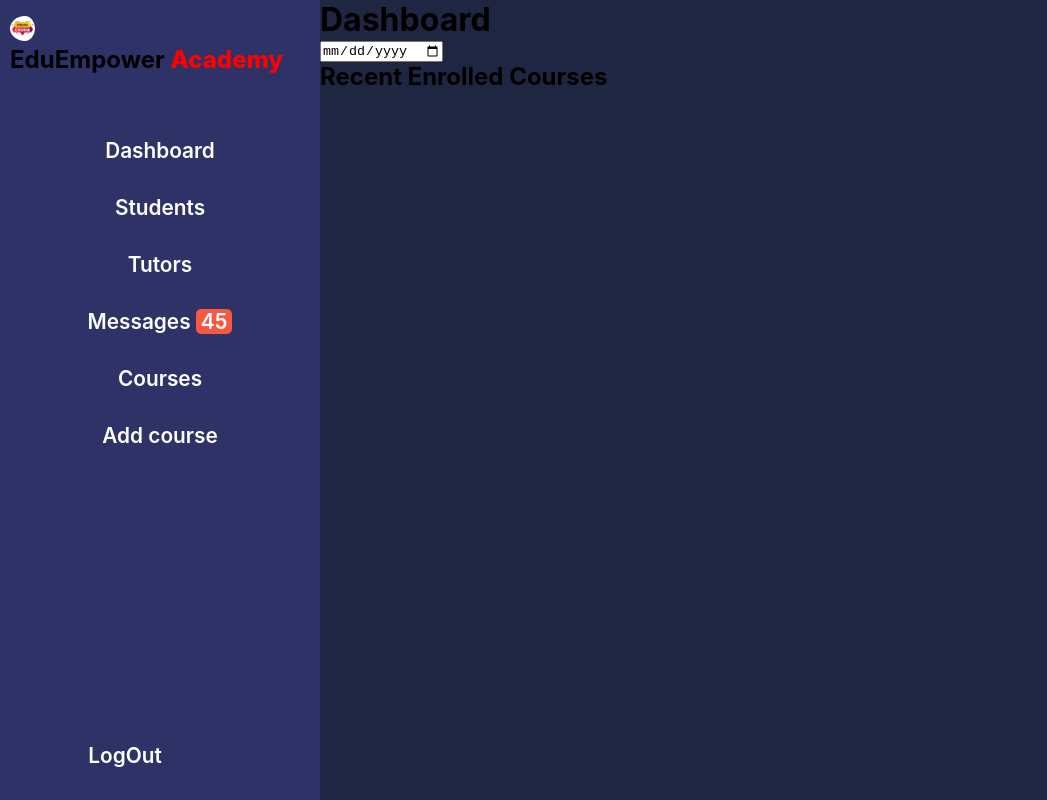
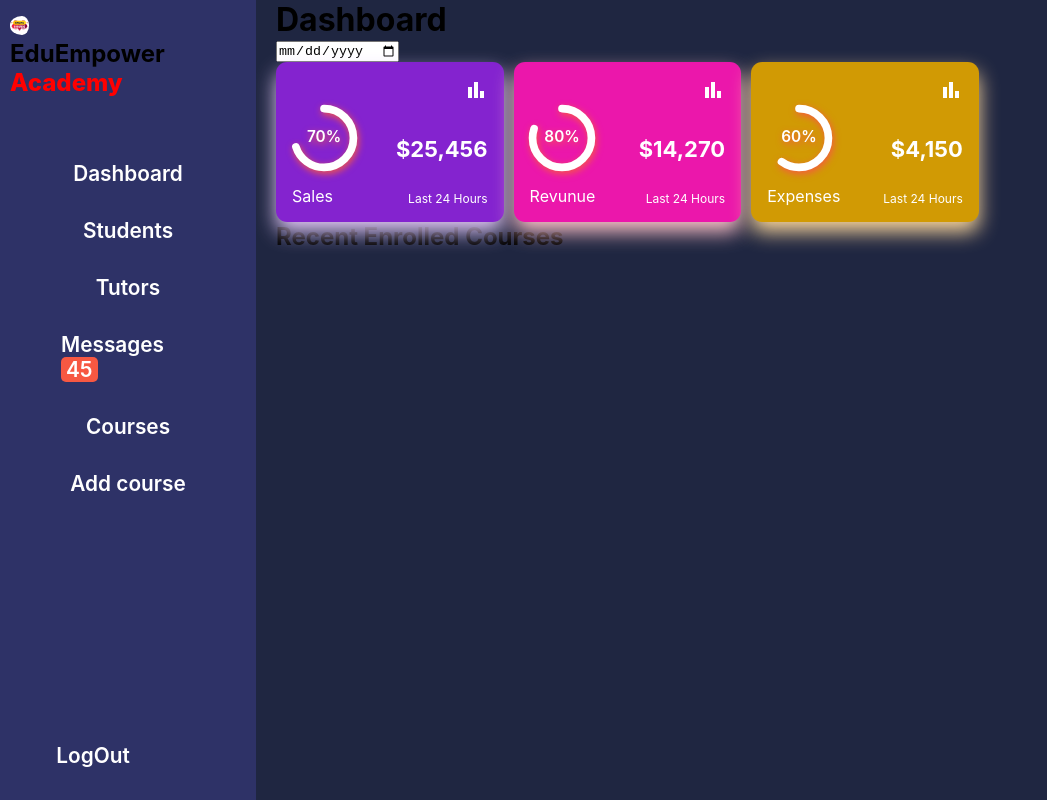
Before and after one commit to Code-Mole/Online_Course_System_Dashboard, a React (Create React App) app in the folder client/: page /Dashboard in a window 1280 px wide. Shown: the whole page, without its empty margins (0-1047 px from the left). Built offline with nearby package versions, Linux system fonts and the light colour scheme.

Commit message:
cards for dashboard

```diff
--- a/client/package.json
+++ b/client/package.json
@@ -5,11 +5,15 @@
   "dependencies": {
     "@emotion/react": "^11.13.0",
     "@emotion/styled": "^11.13.0",
-    "@mui/material": "^5.16.6",
+    "@mui/icons-material": "^5.16.7",
+    "@mui/material": "^5.16.7",
     "@testing-library/jest-dom": "^5.17.0",
     "@testing-library/react": "^13.4.0",
     "@testing-library/user-event": "^13.5.0",
+    "apexcharts": "^3.52.0",
+    "framer-motion": "^11.3.27",
     "react": "^18.3.1",
+    "react-circular-progressbar": "^2.1.0",
     "react-dom": "^18.3.1",
     "react-router-dom": "^6.25.1",
     "react-scripts": "5.0.1",
--- /dev/null
+++ b/client/src/Components/Cards/Card.jsx
@@ -0,0 +1,37 @@
+import React, { useState } from "react";
+import "./Cards.css";
+import { motion, AnimatePresence } from "framer-motion";
+import ConpactCard from "./ConpactCard";
+import ExpandedCard from "./ExpandedCard";
+
+
+function Card(props) {
+  const [expended, setExpanded] = useState(false);
+
+  const variants = {
+    hidden: { opacity: 0, y: -100 }, // Initial state
+    visible: { opacity: 1, y: 0 }, // Animate to this state
+  };
+  return (
+    <AnimatePresence>
+      <motion.div
+        key="my-element" // Key is essential for AnimatePresence
+        variants={variants}
+        initial="hidden"
+        animate="visible"
+        transition={{ duration: 0.5 }}
+      >
+        {expended ? (
+          <ExpandedCard param={props} setExpanded={() => setExpanded(false)} />
+        ) : (
+          <ConpactCard param={props} setExpanded={() => setExpanded(true)} />
+        )}
+      </motion.div>
+    </AnimatePresence>
+  );
+}
+
+
+
+
+export default Card;
--- /dev/null
+++ b/client/src/Components/Cards/Cards.css
@@ -0,0 +1,65 @@
+/* cards */
+.cards {
+  display: flex;
+  gap: 10px;
+}
+.parentContainer {
+  width: 100%;
+}
+
+/* card */
+.conpactCard {
+  padding: 1rem;
+  display: flex;
+  flex: 1;
+  height: 10rem !important;
+  border-radius: 0.7rem;
+  color: var(--color-white);
+  position: relative;
+  cursor: pointer;
+  background-color: var(--color-background1);
+}
+.conpactCard:hover {
+  box-shadow: none !important;
+}
+.conpactCard__content {
+}
+.radialBar {
+  flex: 1;
+  display: flex;
+  flex-direction: column;
+  justify-content: flex-end;
+  gap: 1rem;
+}
+.CircularProgressbar {
+  width: 4rem !important;
+  overflow: visible;
+}
+.CircularProgressbar-path {
+  stroke: white !important;
+  stroke-width: 12px !important;
+  filter: drop-shadow(2px 4px 6px var(--color-danger)) !important;
+}
+.CircularProgressbar-trail {
+  display: none;
+}
+.CircularProgressbar-text {
+  fill: white !important;
+  font-size: 1.5rem !important;
+  font-weight: 600 !important;
+  filter: drop-shadow(2px 4px 6px var(--color-danger)) !important;
+}
+.conpactCard__content {
+  flex: 1;
+  display: flex;
+  flex-direction: column;
+  justify-content: space-between;
+  align-items: flex-end;
+}
+.conpactCard__content > span:nth-child(2) {
+  font-size: 22px;
+  font-weight: bold;
+}
+.conpactCard__content > span:nth-child(3) {
+  font-size: 12px;
+}
--- /dev/null
+++ b/client/src/Components/Cards/Cards.jsx
@@ -0,0 +1,26 @@
+import React from "react";
+import "./Cards.css";
+import { cardData } from "./Data.js";
+import Card from "./Card.jsx";
+
+function Cards() {
+  return (
+    <div className="cards">
+      {cardData.map((card, id) => {
+        return (
+          <div className="parentContainer" key={id}>
+            <Card
+              title={card.title}
+              color={card.color}
+              barValue={card.barValue}
+              value={card.value}
+              series={card.series}
+            />
+          </div>
+        );
+      })}
+    </div>
+  );
+}
+
+export default Cards;
--- /dev/null
+++ b/client/src/Components/Cards/ConpactCard.jsx
@@ -0,0 +1,34 @@
+import BarChartIcon from "@mui/icons-material/BarChart";
+import { CircularProgressbar } from "react-circular-progressbar";
+import "react-circular-progressbar/dist/styles.css";
+// compactCard
+
+function ConpactCard({ param, setExpanded }) {
+    return (
+      <div
+        className="conpactCard"
+        style={{
+          backgroundColor: param.color.backGroundColor,
+          boxShadow: param.color.boxShadow,
+        }}
+        onClick={setExpanded}
+      >
+        <div className="radialBar">
+          <CircularProgressbar
+            value={param.barValue}
+            text={`${param.barValue}%`}
+          />
+          <span>{param.title}</span>
+        </div>
+        <div className="conpactCard__content">
+          <div>
+            <BarChartIcon />
+          </div>
+          <span>${param.value}</span>
+          <span>Last 24 Hours</span>
+        </div>
+      </div>
+    );
+  }
+
+  export default ConpactCard;
--- /dev/null
+++ b/client/src/Components/Cards/Data.js
@@ -0,0 +1,54 @@
+export const cardData = [
+  {
+    id: 1,
+    title: "Sales",
+    color: {
+      backGroundColor: "#8423cf",
+      // backGroundColor: "linear-gradient(180deg, #bb67ff 0%, #c484f3 100%)",
+      boxShadow: "0px 10px 20px 0px #e0c6f5",
+    },
+    barValue: 70,
+    value: "25,456",
+    series: [
+      {
+        name: "Sales",
+        data: [31, 40, 28, 51, 42, 109, 100],
+      },
+    ],
+  },
+  {
+    id: 2,
+    title: "Revunue",
+    color: {
+      backGroundColor: "#eb17ab",
+      // backGroundColor: "linear-gradient(180deg, #ff919d 0%, #fc929d 100%)",
+      boxShadow: "0px 10px 20px 0px #fdc0c7",
+    },
+    barValue: 80,
+    value: "14,270",
+    series: [
+      {
+        name: "Revunue",
+        data: [10, 100, 50, 70, 80, 30, 40],
+      },
+    ],
+  },
+  {
+    id: 1,
+    title: "Expenses",
+    color: {
+      backGroundColor: "#d19a04",
+      // backGroundColor:
+      //   "linear-gradient(rgb(248, 212, 154) -146.42%, rgb(255, 202, 113) -46.42%)",
+      boxShadow: "0px 10px 20px 0px #f9d59b",
+    },
+    barValue: 60,
+    value: "4,150",
+    series: [
+      {
+        name: "Expenses",
+        data: [10, 25, 15, 30, 12, 15, 20],
+      },
+    ],
+  },
+];
--- /dev/null
+++ b/client/src/Components/Cards/ExpandedCard.jsx
@@ -0,0 +1,78 @@
+import React from 'react'
+import ApexCharts from "apexcharts";
+import CloseIcon from "@mui/icons-material/Close";
+
+function ExpandedCard({ param, setExpanded }) {
+ // expandedCard
+
+    const data = {
+      options: {
+        chart: {
+          type: "area",
+          height: "auto",
+        },
+        dropShadow: {
+          enable: false,
+          enableOnSeries: undefined,
+          top: 0,
+          left: 0,
+          blur: 3,
+          color: "#000",
+          opacity: 0.35,
+        },
+        fill: {
+          colors: ["#fff"],
+          type: "gradient",
+        },
+        dataLabels: {
+          enabled: false,
+        },
+        stroke: {
+          curve: "smooth",
+          colors: ["#fff"],
+          width: 2,
+        },
+        tooltip: {
+          x: {
+            format: "dd/MM/yy HH:mm",
+          },
+        },
+        grid: {
+          show: true,
+        },
+        xaxis: {
+          type: "datetime",
+          categories: [
+            "2022-01-01T00:00:00:000Z",
+            "2022-01-01T01:30:00:000Z",
+            "2022-01-01T02:30:00:000Z",
+            "2022-01-01T03:30:00:000Z",
+            "2022-01-01T04:30:00:000Z",
+            "2022-01-01T05:30:00:000Z",
+            "2022-01-01T06:30:00:000Z",
+          ],
+        },
+      },
+    };
+
+    return (
+      <div
+        className="expandedCard"
+        style={{
+          backgroundColor: param.color.backGroundColor,
+          boxShadow: param.color.boxShadow,
+        }}
+      >
+        <div>
+          <CloseIcon onClick={setExpanded} />
+        </div>
+        <span>{param.title}</span>
+        <div className="chart__container">
+          <ApexCharts series={param.series} options={data.options} type="area" />
+        </div>
+        <span>Last 24 Hours</span>
+      </div>
+    );
+  }
+
+export default ExpandedCard
--- a/client/src/Components/Dashboard.css
+++ b/client/src/Components/Dashboard.css
@@ -1,5 +1,14 @@
-.dashboard__container {
-  width: 75%;
+.dashboard__containerMain {
+  width: 80%;
   position: absolute;
-  left: 25%;
+  left: 20%;
+  padding-left: 20px;
 }
+.dashboard__division {
+  width: 100%;
+  display: flex;
+}
+
+.dashboard__left {
+  width: 70%;
+}
--- a/client/src/Components/Dashboard.js
+++ b/client/src/Components/Dashboard.js
@@ -1,6 +1,7 @@
 import React from "react";
 import "./Dashboard.css";
 import SideBar from "./SideBar";
+import Cards from "./Cards/Cards";
 
 function Dashboard() {
   return (
@@ -8,24 +9,22 @@ function Dashboard() {
       <div>
         <SideBar />
       </div>
-      <div className="dashboard__container">
+      <div className="dashboard__containerMain">
         <h1>Dashboard</h1>
         <input type="date" />
-
+        <div className="dashboard__division">
           <div className="dashboard__left">
             <div className="dashboard__left__top">
-          <div className="track__box1"></div>
-          <div className="track__box2"></div>
-          <div className="track__box3"></div>
+              <Cards />
             </div>
             <div className="dashboard__left__bottom">
               <h2>Recent Enrolled Courses</h2>
             </div>
-
           </div>
           <div className="dashboard__right">
             <div className="dashboard__right__top"></div>
             <div className="dashboard__right__bottom"></div>
+          </div>
         </div>
       </div>
     </>
--- a/client/src/Components/GeneralStyles.css
+++ b/client/src/Components/GeneralStyles.css
@@ -1,7 +1,7 @@
 .dashboard__container {
-  width: 75%;
+  width: 80%;
   position: absolute;
-  left: 25%;
+  left: 20%;
 }
 .header {
   color: var(--color-white);
--- a/client/src/Components/SideBar.css
+++ b/client/src/Components/SideBar.css
@@ -1,5 +1,5 @@
 .sideBar__container {
-  width: 25%;
+  width: 20%;
   height: 100%;
   background-color: var(--color-background1);
   position: fixed;
@@ -125,7 +125,7 @@ h1 span {
   .logo {
     width: 25%;
     position: relative;
-    left:  50px;
+    left: 50px;
   }
 }
 @media screen and (max-width: 750px) {
@@ -137,7 +137,7 @@ h1 span {
     padding: 1rem 0.75rem;
   }
   .navbar ul {
-    display: none;
+    /* display: none; */
     width: 100%;
     margin-top: 1rem;
   }
@@ -168,5 +168,4 @@ h1 span {
     display: flex;
     background-color: var(--color-primary);
   }
-
 }
--- a/client/src/Components/SideBar.js
+++ b/client/src/Components/SideBar.js
@@ -4,12 +4,8 @@ import "./SideBar.css";
 // import MenuIcon from "@mui/icons-material/Menu";
 
 function SideBar() {
-  const [menuOpen, setMenuOpen] = useState(false);
 
-  let open = {
-    display: "block",
-  };
-  const location = useLocation();
+
 
   return (
     <div className="sideBar__container">
@@ -20,21 +16,8 @@ function SideBar() {
             EduEmpower <span> Academy</span>
           </h1>
         </div>
-        <div
-          className="menuBtn"
-          onClick={() => {
-            setMenuOpen(!menuOpen);
-          }}
-        >
-          {/* <MenuIcon /> */}
-        </div>
-        <ul id="linksContainer" style={menuOpen ? open : {}}>
-          {location.pathname === "/login" || location.pathname === "/signup" ? (
-            <li>
-              <Link to="/">Go Back</Link>
-            </li>
-          ) : (
-            <>
+
+        <ul id="linksContainer">
               <li>
                 <NavLink className="NavLink" to="/dashboard">
                   Dashboard
@@ -72,8 +55,7 @@ function SideBar() {
                 </NavLink>
               </li>
               </div>
-            </>
-          )}
+
         </ul>
       </nav>
     </div>
```
Also changed, not shown: 1 other file (tests, documents, lock files or other folders). Lines whose indentation alone changed are shown as unchanged.
